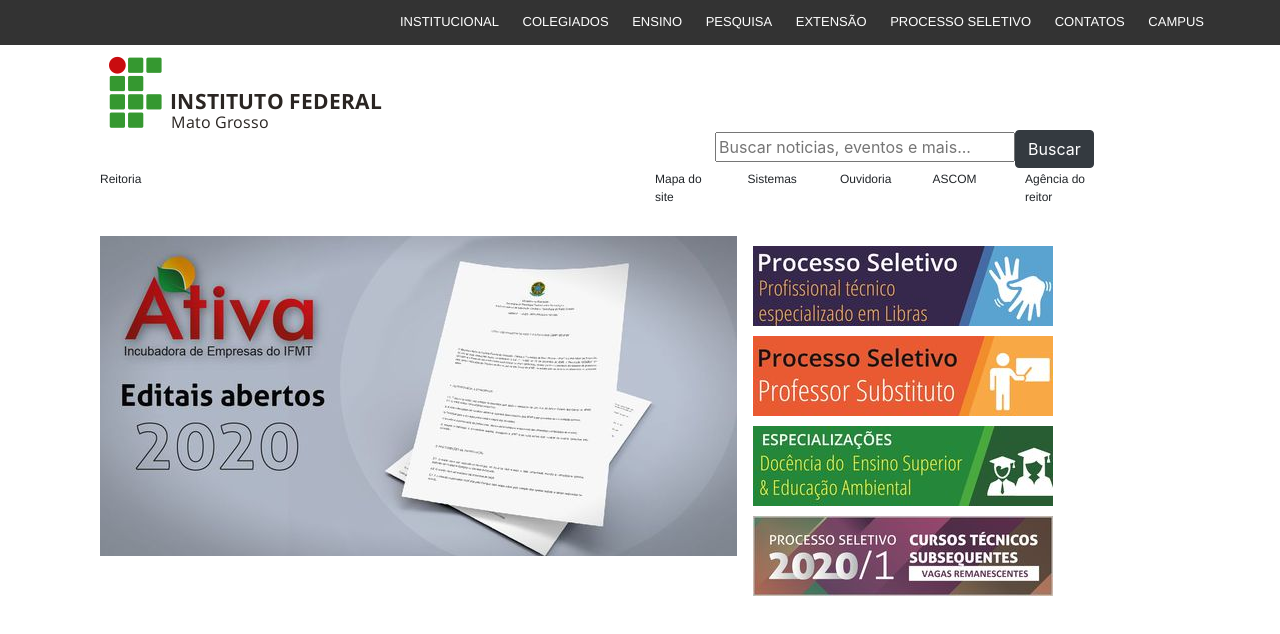
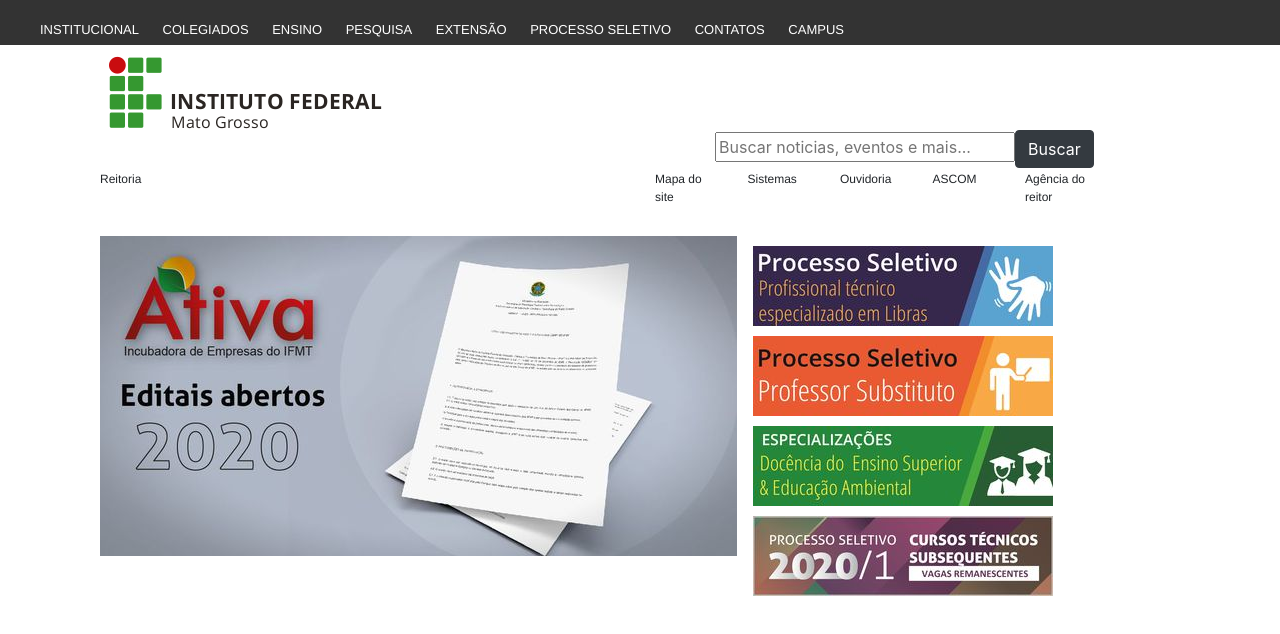
Before and after one commit to junjodj/siteif, a plain HTML site: page index.html in a window 1280 px wide. Drawn offline with nearby package versions, Linux system fonts and the light colour scheme.

Commit message:
Update reitoria.css

```diff
--- a/reitoria.css
+++ b/reitoria.css
@@ -10,9 +10,9 @@ font-size:13px;
 .menu ul li{
 	display:inline-block;
 	position:relative;
-	top:12px;
+	top:20px;
 	padding-right:20px;
-	left:360px;
+
 
 }
 
```
